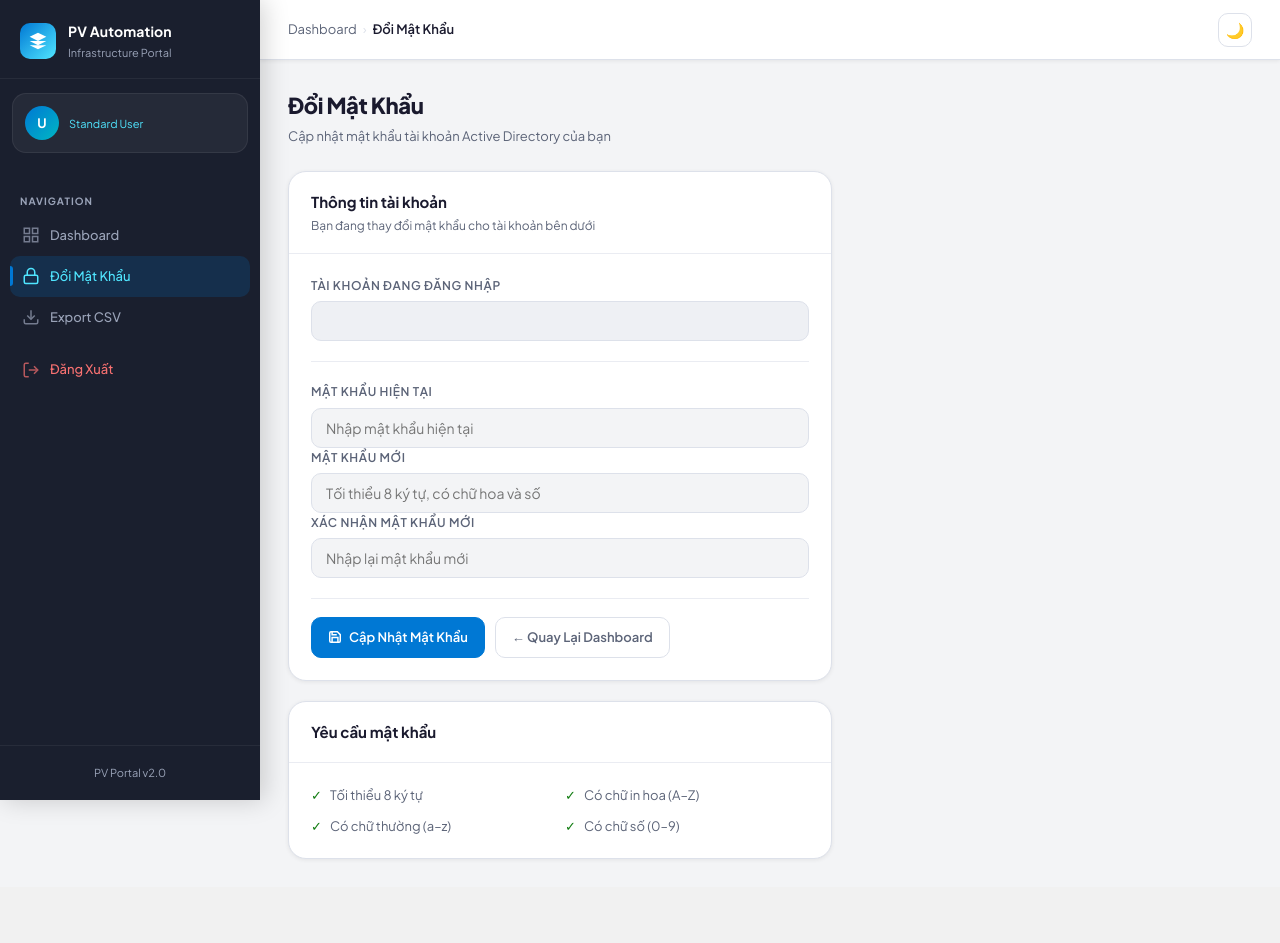
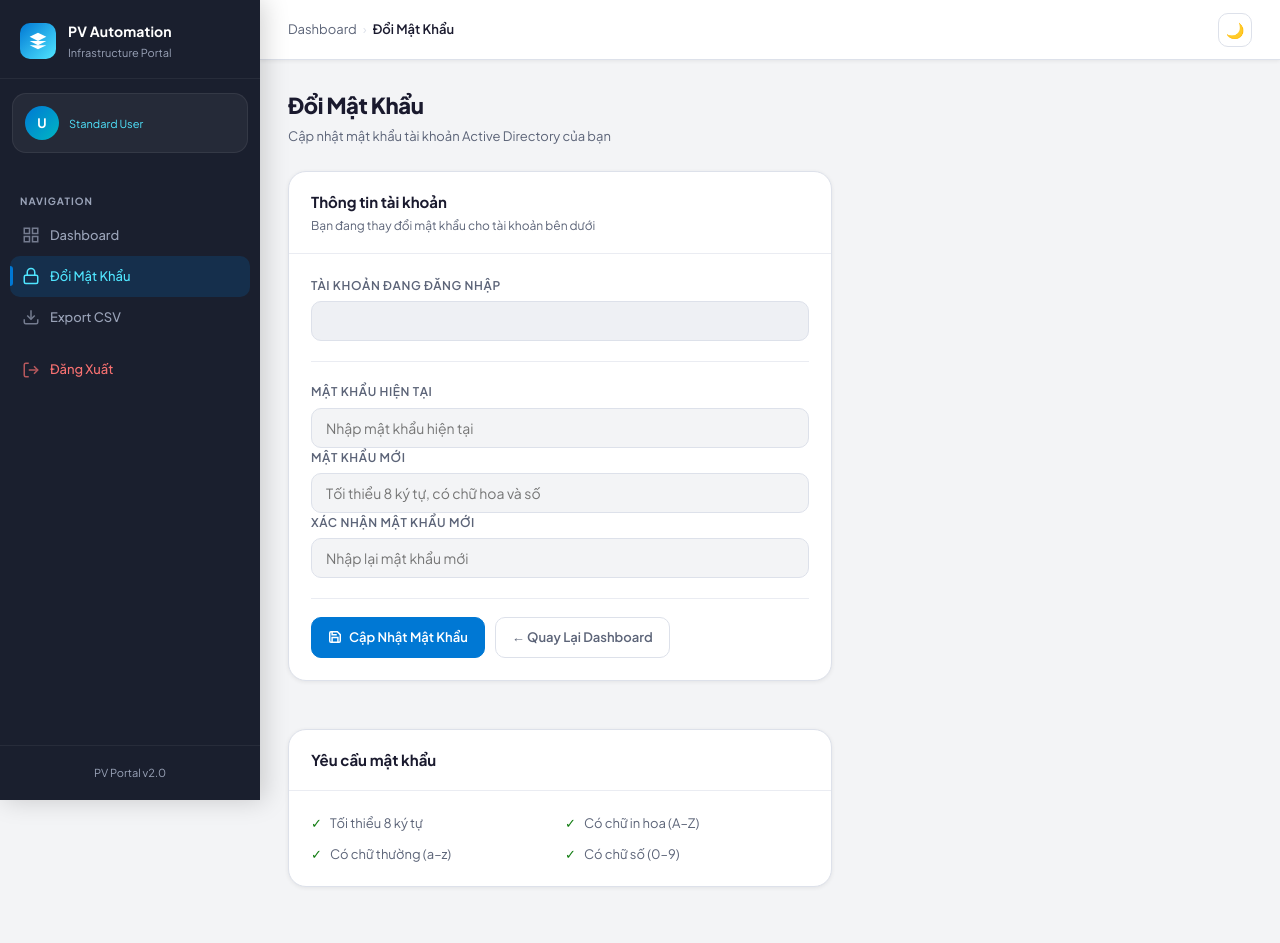
Before and after one commit to Nguyenlong-devops/web-app, a Flask app: template app/templates/change_password.html in a window 1280 px wide. Before the commit the page ends 859 px from the top, so only its background shows below. Run offline with Flask 3, Linux system fonts and the light colour scheme; the template is opened without the code that fills it, so the values that code supplies are empty; some libraries are stand-ins or nearby versions.

Commit message:
fix khoang cach

```diff
--- a/app/static/css/app.css
+++ b/app/static/css/app.css
@@ -533,6 +533,7 @@ input, select, textarea { font-family: inherit; }
     box-shadow: var(--shadow-sm);
     overflow: hidden;
     transition: box-shadow var(--ease);
+    margin-bottom: 28px;
 }
 
 .content-card:hover {
```
